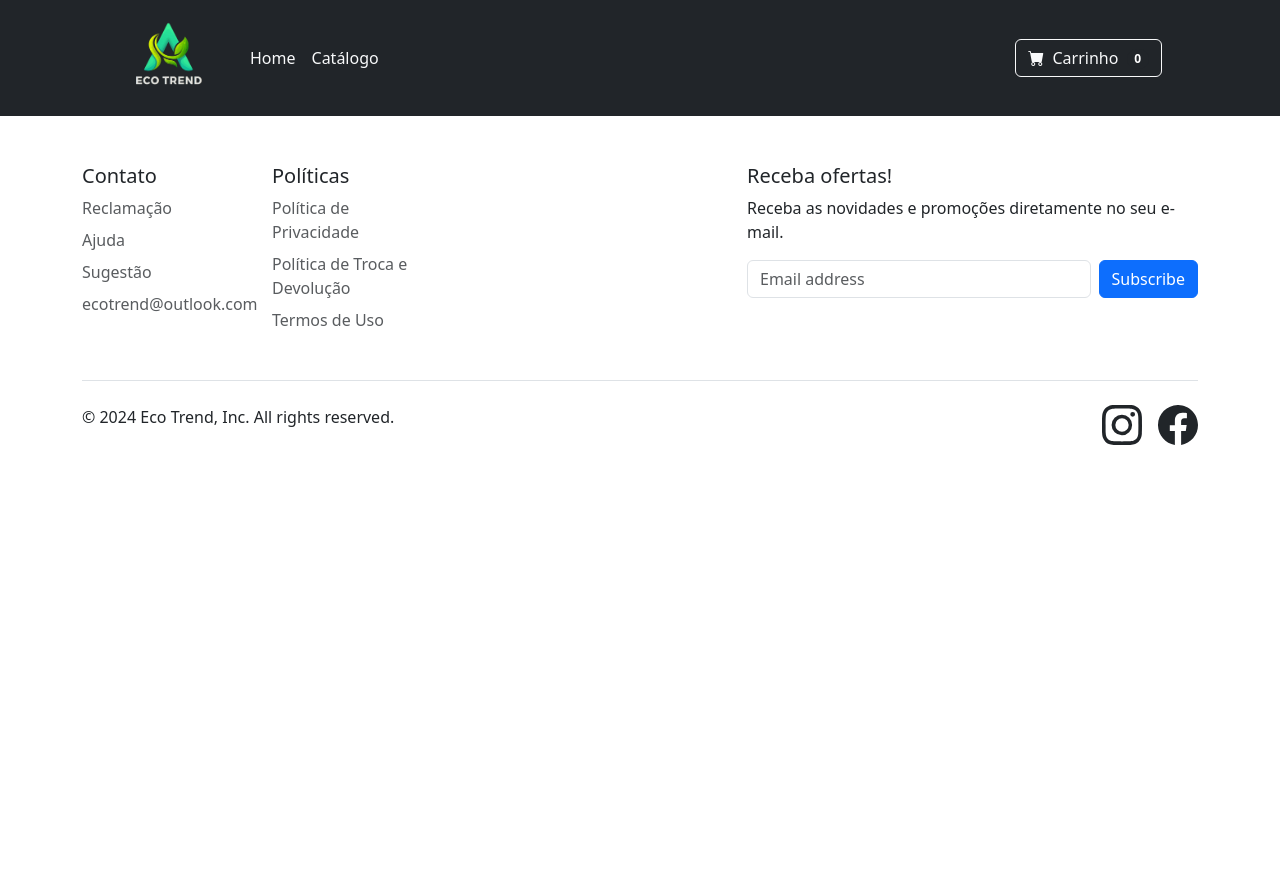
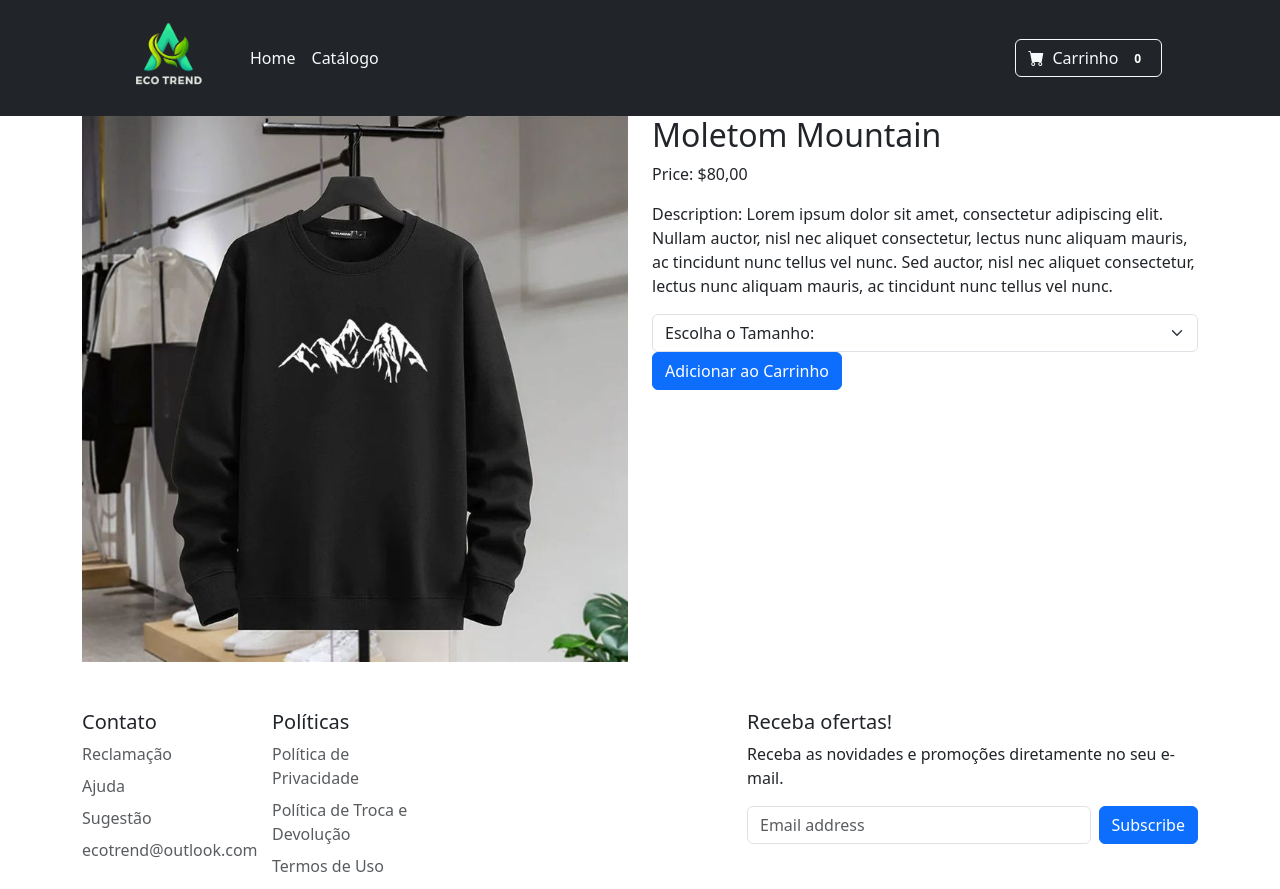
Before and after one commit to devsilasz/CP1-Front-EndDesign, a plain HTML site: page Produtos/Moletom.html in a window 1280 px wide. Shown: the top 889 px of the page. Before the commit the page ends 800 px from the top, so only its background shows below. Drawn offline with nearby package versions, Linux system fonts and the light colour scheme; files that its build step writes are made by us from their sources; a script that the page names is missing.

Commit message:
Criação das Paginas de cada produto.

```diff
--- a/Produtos/Moletom.html
+++ b/Produtos/Moletom.html
@@ -39,7 +39,28 @@
         </div>
     </nav>
 
-
+    <div class="container">
+        <div class="row">
+            <div class="col-md-6">
+                <img src="/assets/blusa.jpg" alt="Moletom" class="img-fluid">
+            </div>
+            <div class="col-md-6">
+                <h2>Moletom Mountain</h2>
+                <p>Price: $80,00</p>
+                <p>Description: Lorem ipsum dolor sit amet, consectetur adipiscing elit. Nullam auctor, nisl nec aliquet
+                    consectetur, lectus nunc aliquam mauris, ac tincidunt nunc tellus vel nunc. Sed auctor, nisl nec
+                    aliquet consectetur, lectus nunc aliquam mauris, ac tincidunt nunc tellus vel nunc.</p>
+                <select class="form-select">
+                    <option selected>Escolha o Tamanho:</option>
+                    <option value="p">P</option>
+                    <option value="M">M</option>
+                    <option value="G">G</option>
+                    <option value="GG">GG</option>
+                </select>
+                <button class="btn btn-primary">Adicionar ao Carrinho</button>
+            </div>
+        </div>
+    </div>
 
  <!-- Footer-->
  <div class="container">
@@ -102,4 +123,5 @@
 <!-- Core theme JS-->
 <script src="js/scripts.js"></script>
 </body>
+
 </html>
```
Also changed, not shown: Produtos/Headset.html (added), Produtos/Joias.html (added), Produtos/Sabonetes.html (added). Lines whose indentation alone changed are shown as unchanged.
